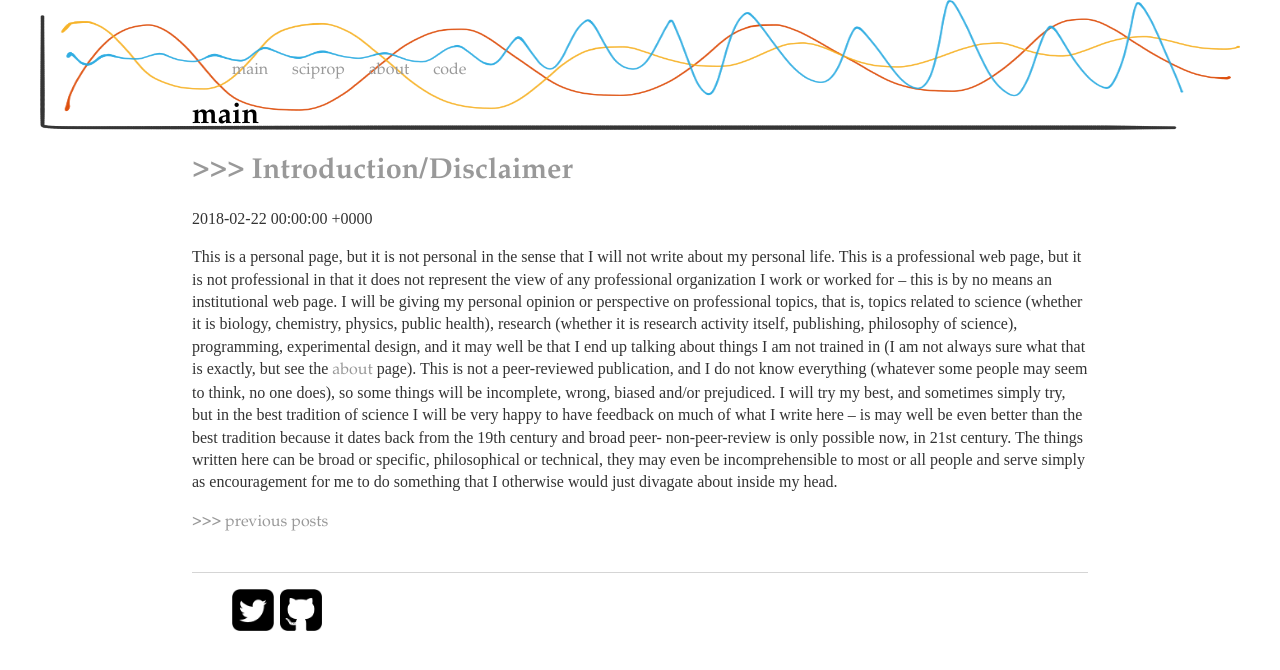
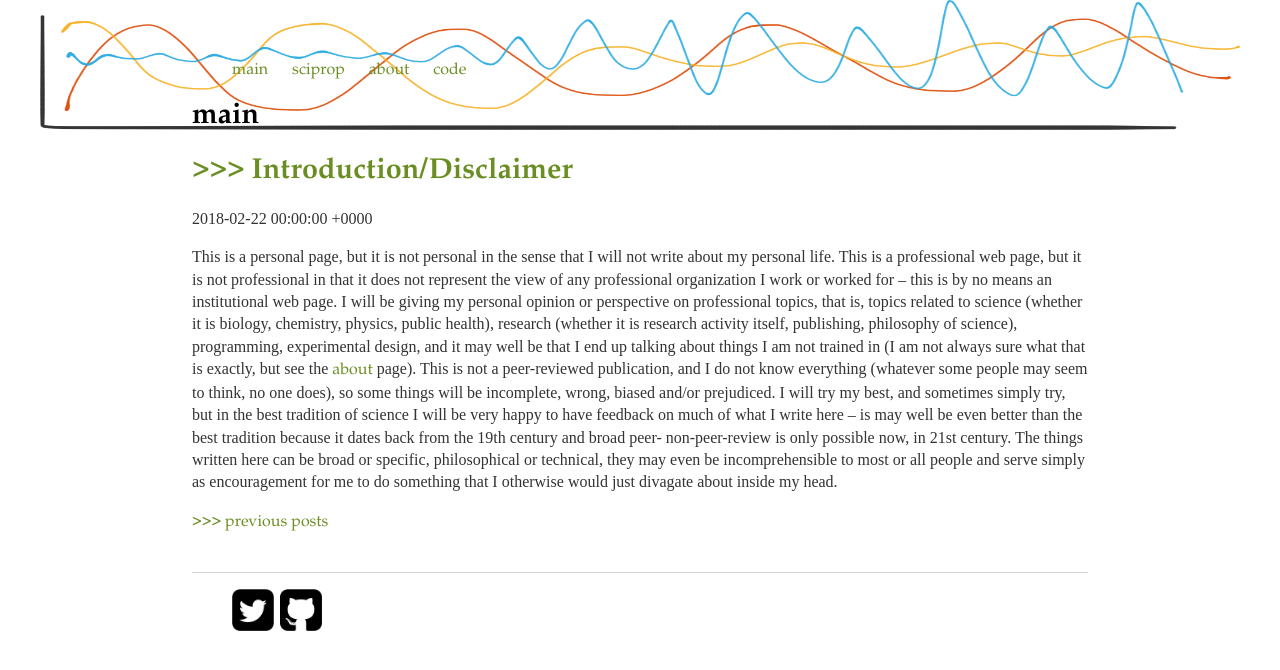
Before and after one commit to caesoma/caesoma.github.io, a Jekyll site: the page built from index.html, in a window 1280 px wide. Shown: the top 670 px of the page. Built offline with Jekyll 4.4.1, drawn with Linux system fonts in a browser that asks for light colours; the list of posts is cut into pages by our own code.

Commit message:
layout changes

```diff
--- a/css/main.css
+++ b/css/main.css
@@ -25,7 +25,7 @@ footer ul li {
 }
 
 a {
-  color: #999;
+  color: #6B8E23;
   text-decoration: none;
   font-family: "Palatino Linotype", "Book Antiqua", Palatino, serif
 }
```
